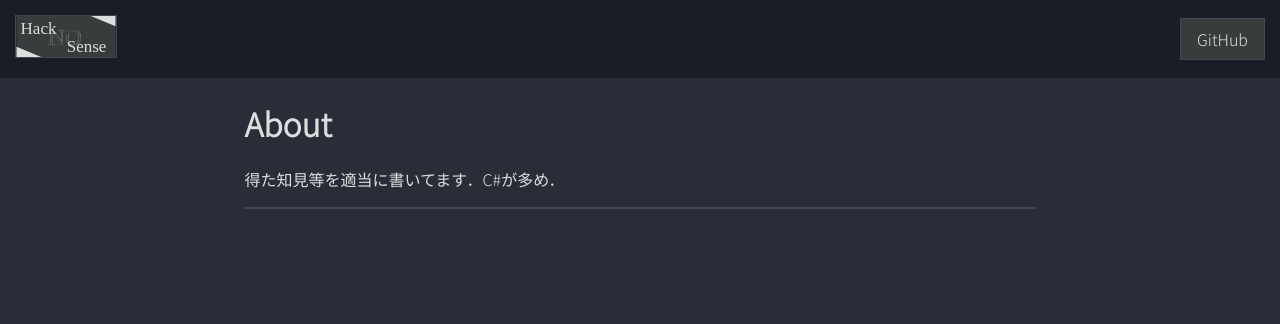
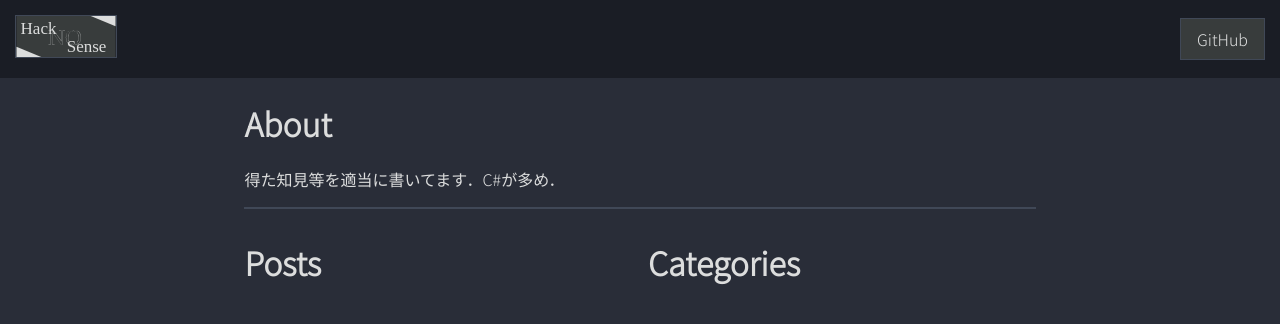
Before and after one commit to maemon4095/Hack-a-Sense, a Jekyll site: the page built from pages/home.md, in a window 1280 px wide. Shown: the top 324 px of the page. Built offline with Jekyll 4.4.1, drawn with Linux system fonts in a browser that asks for light colours; our own code applies the rules of GitHub Pages for plain Markdown files.

Commit message:
copy from main

```diff
--- a/assets/sass/style.scss
+++ b/assets/sass/style.scss
@@ -57,3 +57,13 @@ hr {
     box-shadow: 0 8px 10px -10px $main-color;
   }
 }
+
+.row {
+  display:flex;
+  justify-content: space-between;
+  box-sizing:border-box;
+  gap: 1em;
+  & > *{
+    flex:1;
+  }
+}
--- a/pages/home.md
+++ b/pages/home.md
@@ -6,3 +6,11 @@ permalink: /
 得た知見等を適当に書いてます．C#が多め．
 
 * * *
+<div class="row">
+    <div>
+        <h1>Posts</h1>
+    </div>
+    <div>
+        <h1>Categories</h1>
+    </div>
+</div>
```
